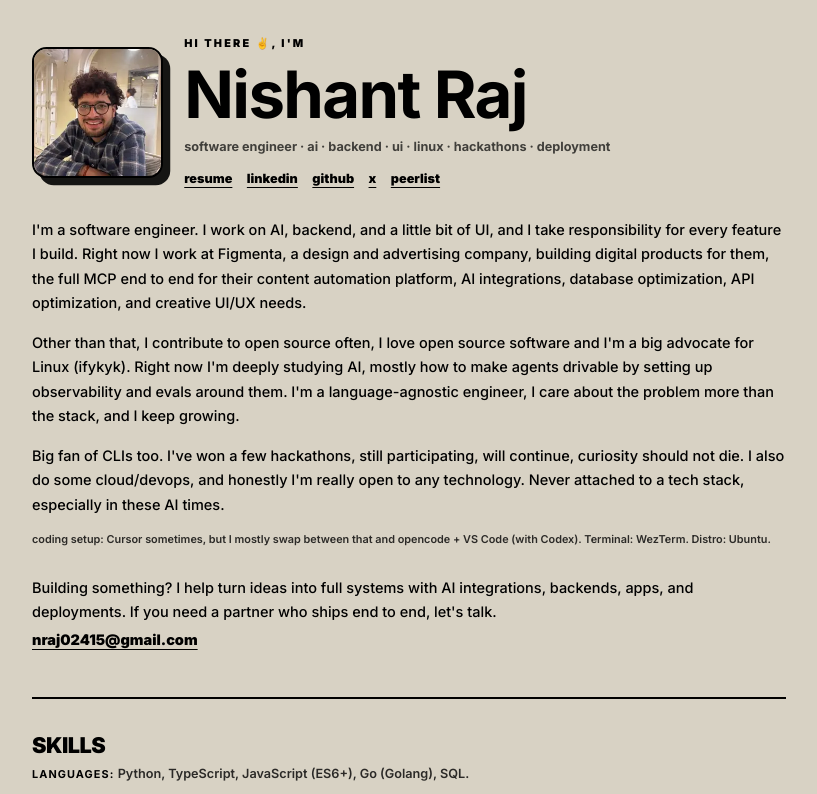
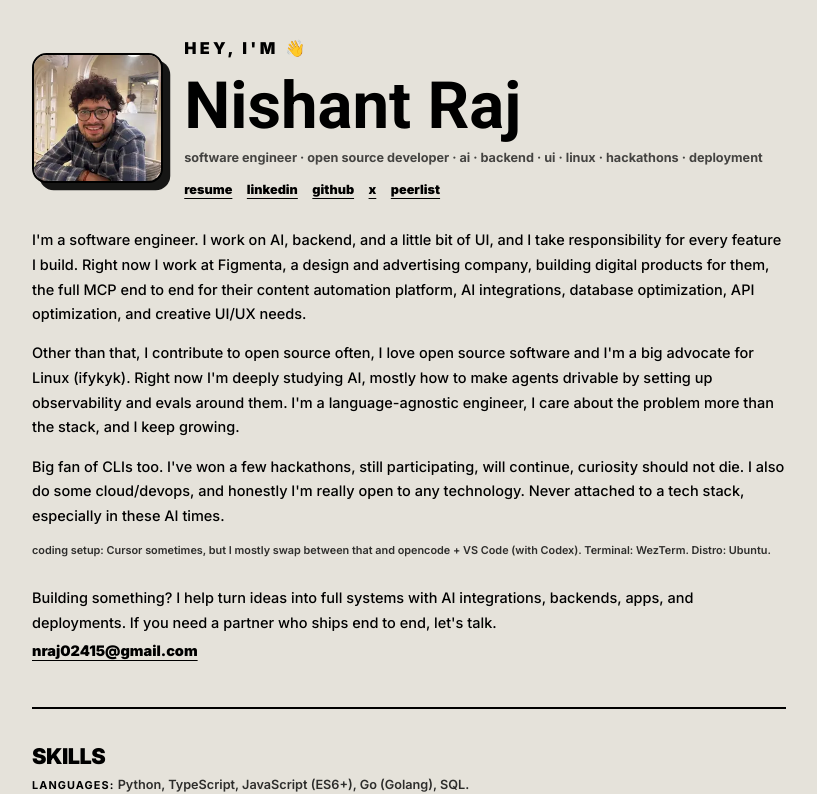
Before and after one commit to dawgdevv/portfolio, a React (Vite) app: page / in a window 1280 px wide. Shown: the top 794 px of the page, without its empty margins (231-1048 px from the left). Built offline with nearby package versions, Linux system fonts and the light colour scheme.

Commit message:
feat: update Hero component text and typography; change font family to Roboto for improved readability

```diff
--- a/src/components/Hero.jsx
+++ b/src/components/Hero.jsx
@@ -19,14 +19,14 @@ const Hero = ({ profileLinks }) => {
             />
           </div>
           <div>
-            <p className="text-xs font-black uppercase tracking-[0.2em]">
-              Hi there <span aria-hidden="true">✌️</span>, I&apos;m
+            <p className="text-lg font-black uppercase tracking-[0.2em]">
+              Hey, I&apos;m <span aria-hidden="true">👋</span>
             </p>
-            <h1 className="font-script mt-3 text-5xl font-bold leading-none tracking-tight text-black sm:text-6xl md:text-7xl">
+            <h1 className="font-display mt-3 text-5xl font-bold leading-none text-black sm:text-6xl md:text-7xl">
               Nishant Raj
             </h1>
             <p className="mt-3 text-sm font-bold lowercase text-black/70">
-              software engineer · AI · backend · UI · linux · hackathons · deployment
+              software engineer · open source developer · AI · backend · UI · linux · hackathons · deployment
             </p>
             <p className="mt-4 flex flex-wrap gap-x-4 gap-y-2 text-sm font-black lowercase">
               {profileLinks?.map((item) => (
--- a/src/index.css
+++ b/src/index.css
@@ -1,8 +1,12 @@
 @import url("https://fonts.googleapis.com/css2?family=Inter:ital,opsz,wght@0,14..32,100..900;1,14..32,100..900&display=swap");
 @import url("https://fonts.googleapis.com/css2?family=JetBrains+Mono:wght@100..800&display=swap");
-@import url("https://fonts.googleapis.com/css2?family=Anton&display=swap");
+@import url("https://fonts.googleapis.com/css2?family=Roboto:wght@400;500;600;700;900&display=swap");
 @import url("https://fonts.googleapis.com/css2?family=Dancing+Script:wght@400..700&display=swap");
 @import "tailwindcss";
+
+@theme {
+  --font-display: "Roboto", sans-serif;
+}
 
 :root {
   font-family: "Inter", system-ui, sans-serif;
@@ -25,7 +29,7 @@ body {
   margin: 0;
   min-width: 320px;
   min-height: 100vh;
-  background: #d8d2c4;
+  background: #e5e2da;
   color: #000;
 }
 
--- a/tailwind.config.js
+++ b/tailwind.config.js
@@ -6,7 +6,7 @@ export default {
       fontFamily: {
         sans: ["Inter", "sans-serif"],
         mono: ["JetBrains Mono", "monospace"],
-        display: ["Anton", "sans-serif"],
+        display: ["Roboto", "sans-serif"],
         script: ["Dancing Script", "cursive"],
       },
       colors: {
```
